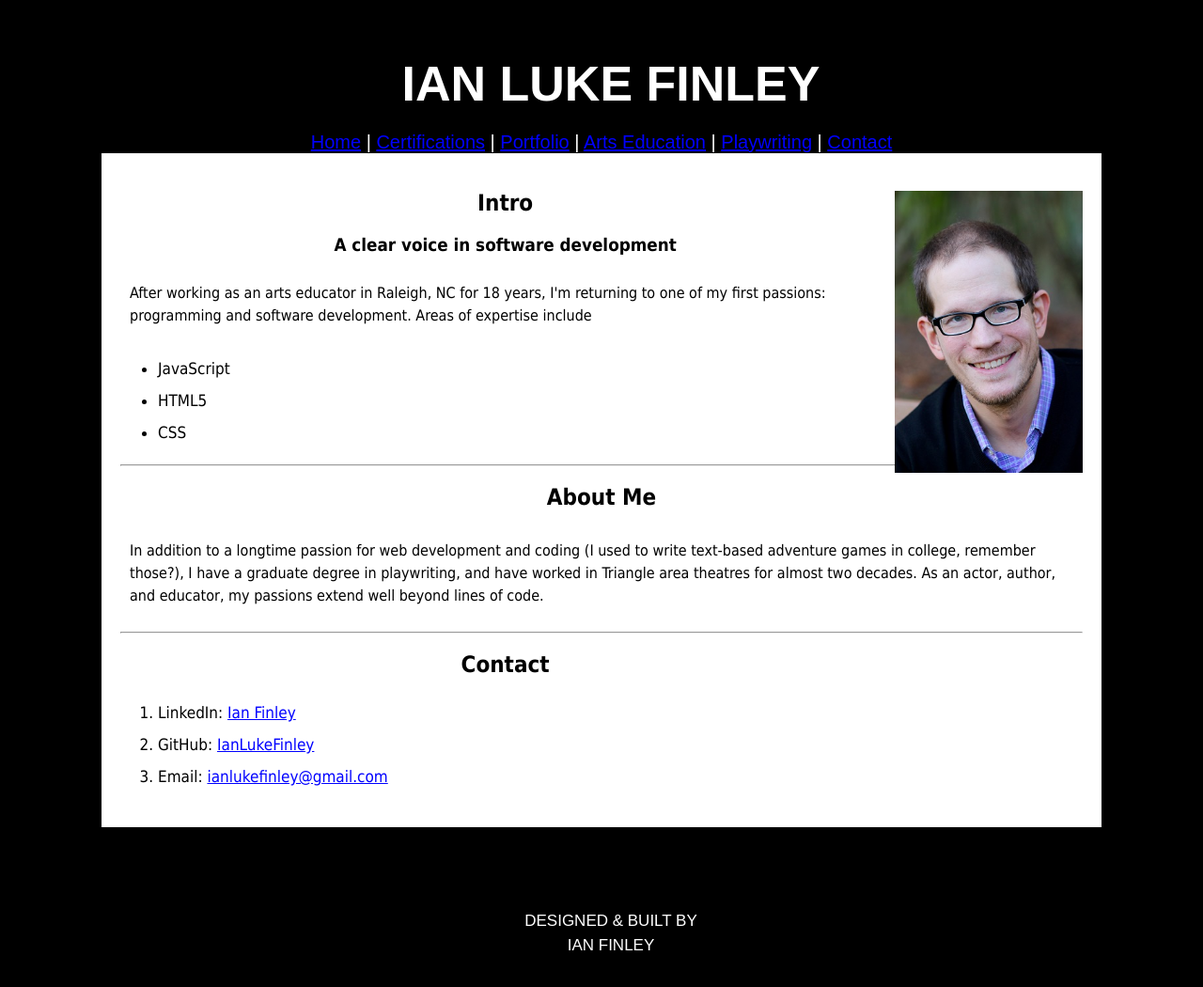
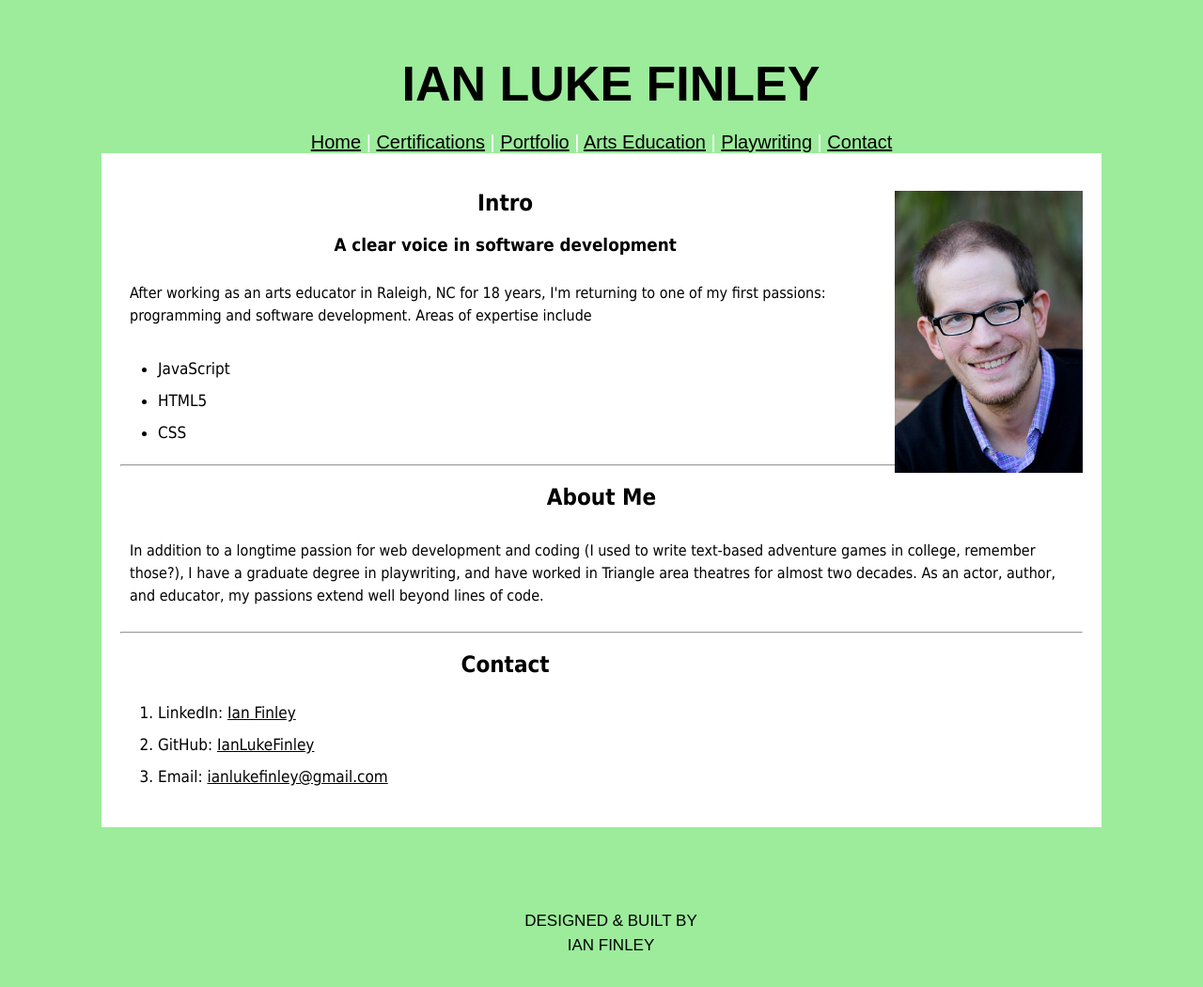
Before and after one commit to IanLukeFinley/ProfilePage1, a plain HTML site: page index.html in a window 1280 px wide. Shown: the whole page at 94% size. Drawn offline with nearby package versions, Linux system fonts and the light colour scheme.

Commit message:
Add files via upload
Yet more link color changes

```diff
--- a/style.css
+++ b/style.css
@@ -1,7 +1,7 @@
 html, body {
   height: 100%;
   width: 100%;
-  background-color: black;
+  background-color: rgb(156, 236, 155);
   font-family: "Work Sans Light", Tahoma, sans-serif; /*study how to get the right fonts to upload! */
 }
 
@@ -31,11 +31,11 @@ p {
   padding: 10px;
 }
 
-/*Making these much brighter to get contrast.  Fine a more elegant solution later.*/
-a:link    { color: blue;  }
-a:visited { color: green;   }
-a:hover   { color: red; }
-a:active  { color: pink;  }
+/*The following is here to test styled, reactive links, but I don't actually like the effect, so in the next pass, I'll modify these */
+a:link    { color: black;  }
+a:visited { color: darkslategray  }
+a:hover   { color: rgb(36, 70, 70); }
+a:active  { color: rgb(58, 21, 21);  }
 
 
 .centered {
@@ -58,12 +58,12 @@ a:active  { color: pink;  }
 }
 
 header {
-  background-color: black;
+  background-color: rgb(156, 236, 155);
 }
 
 header h1 {
   margin: 0;
-  color: white;
+  color: black;
    font-family: Arial, sans-serif;
   font-size:52px;
   text-align: center;
@@ -80,8 +80,8 @@ nav {
 
 footer {
   margin: 0;
-  color: white;
-  background-color: black;
+  color: black;
+  background-color: rgb(156, 236, 155);
   font-family:  Arial, sans-serif;
   font-size:17px;
   text-align: center;
```
